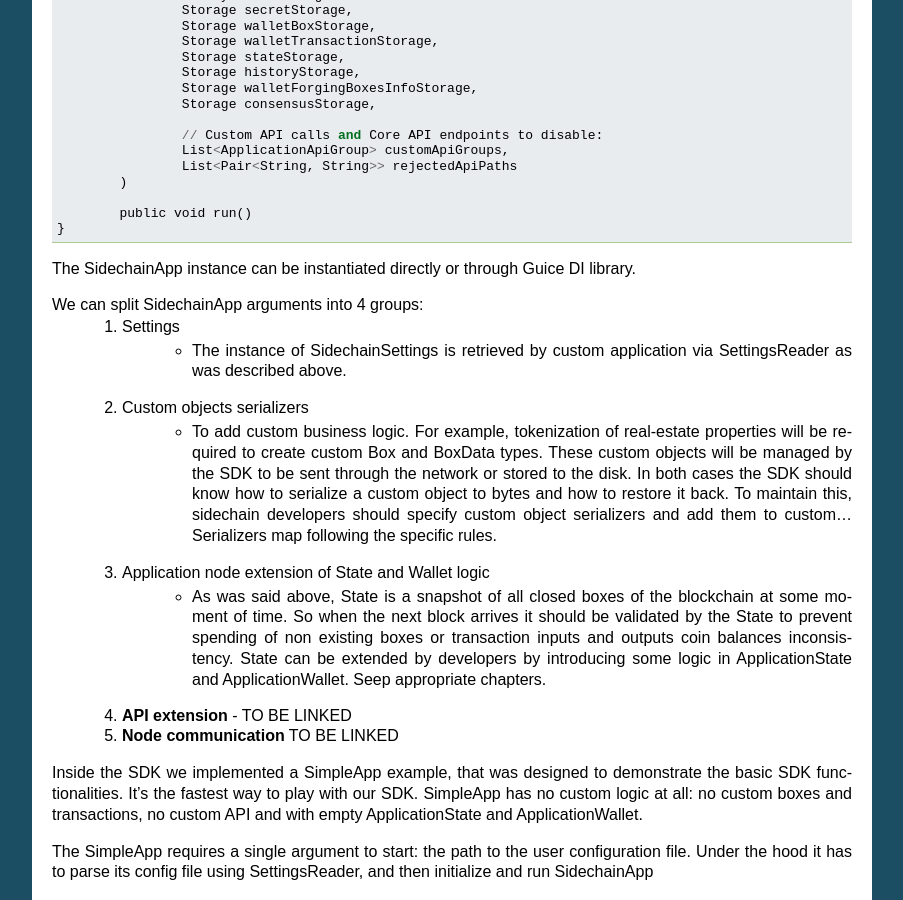
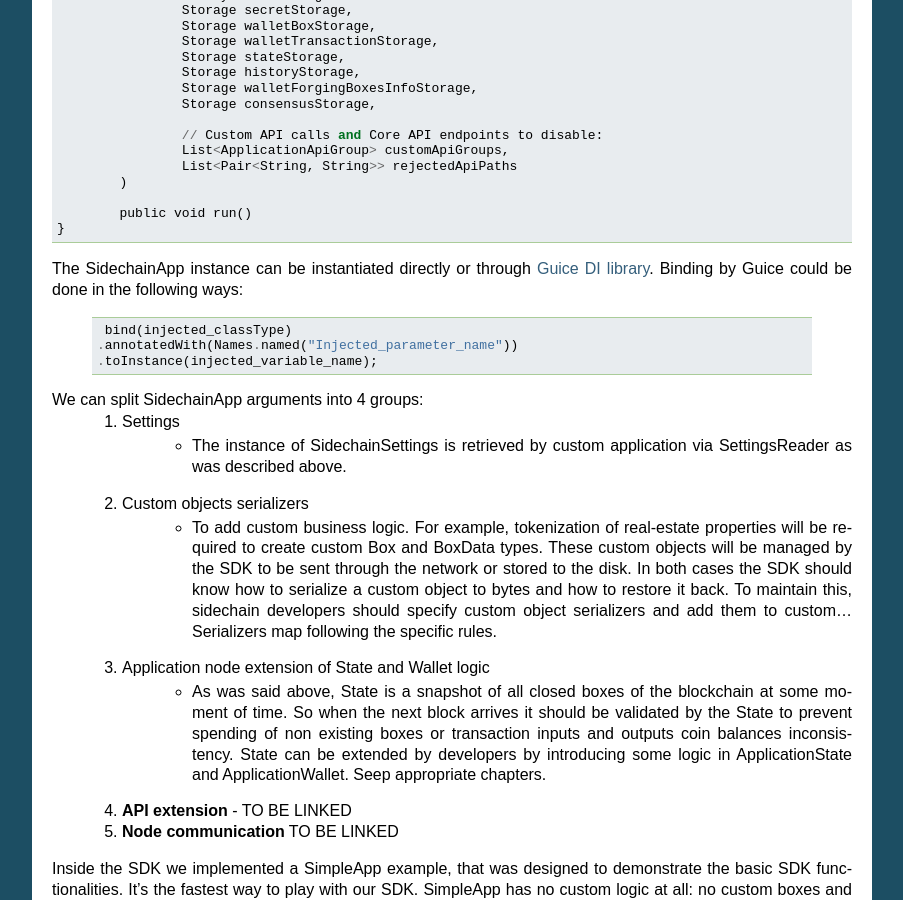
Before and after one commit to megaluck/documentation, a Sphinx documentation site: the page built from docs/introduction/06-Base-App.rst, in a window 1280 px wide and 900 px high, scrolled down 3692 px. Shown: the whole window, without its empty margins (198-1101 px from the left). Built offline with Sphinx 7.4.7, drawn with Linux system fonts in a browser that asks for light colours.

Commit message:
Update 06-Base-App.rst

```diff
--- a/docs/introduction/06-Base-App.rst
+++ b/docs/introduction/06-Base-App.rst
@@ -185,7 +185,15 @@ The starting point of the SDK for each sidechain is the `SidechainApp class <htt
 	}
 
 
-The SidechainApp instance can be instantiated directly or through Guice DI library.
+The SidechainApp instance can be instantiated directly or through `Guice DI library <https://github.com/google/guice>`_.
+Binding by Guice could be done in the following ways:
+
+	::
+
+		bind(injected_classType)
+	       .annotatedWith(Names.named("Injected_parameter_name"))
+	       .toInstance(injected_variable_name);
+
 
 We can split SidechainApp arguments into 4 groups:
 	1. Settings
```
